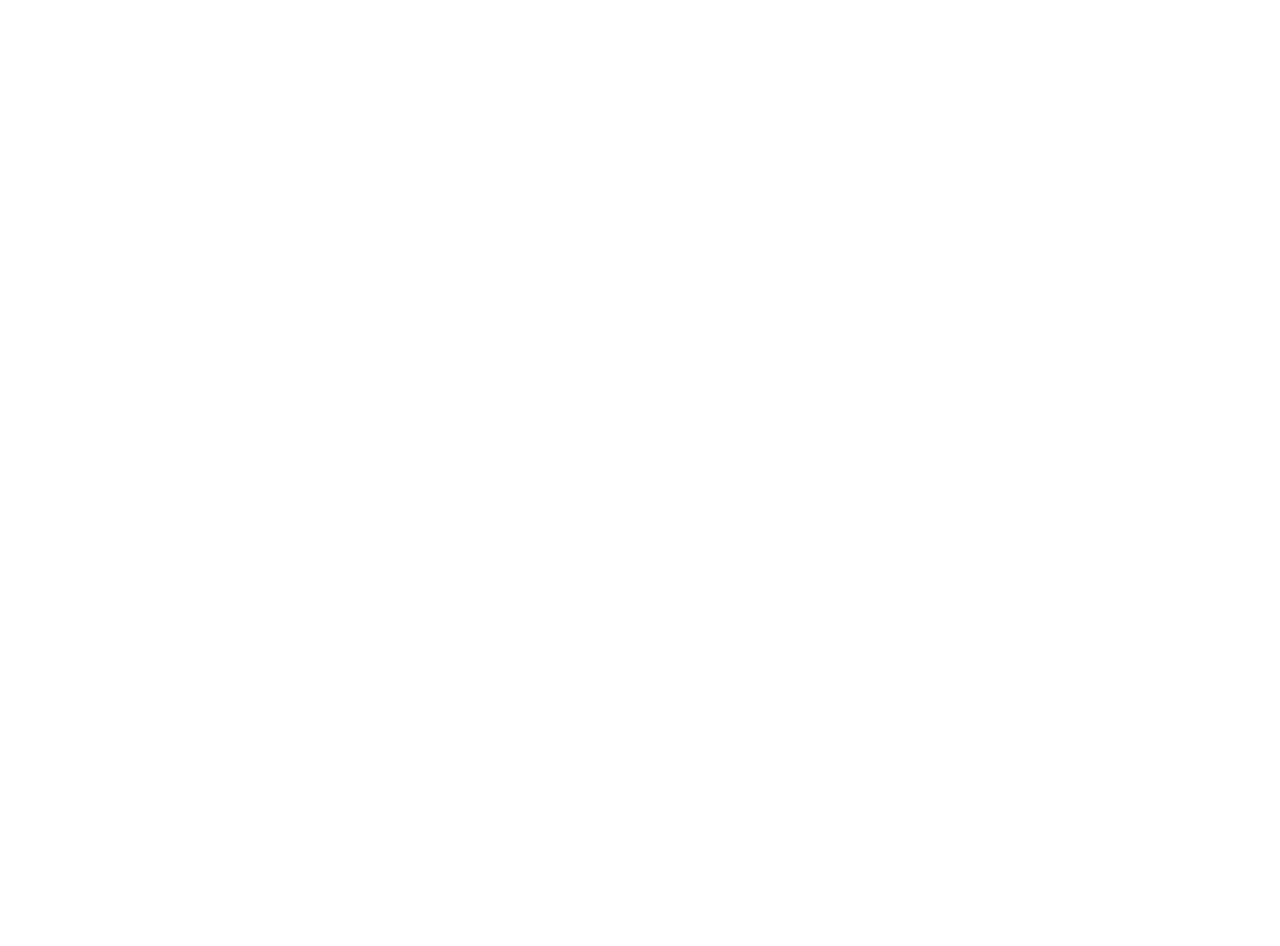
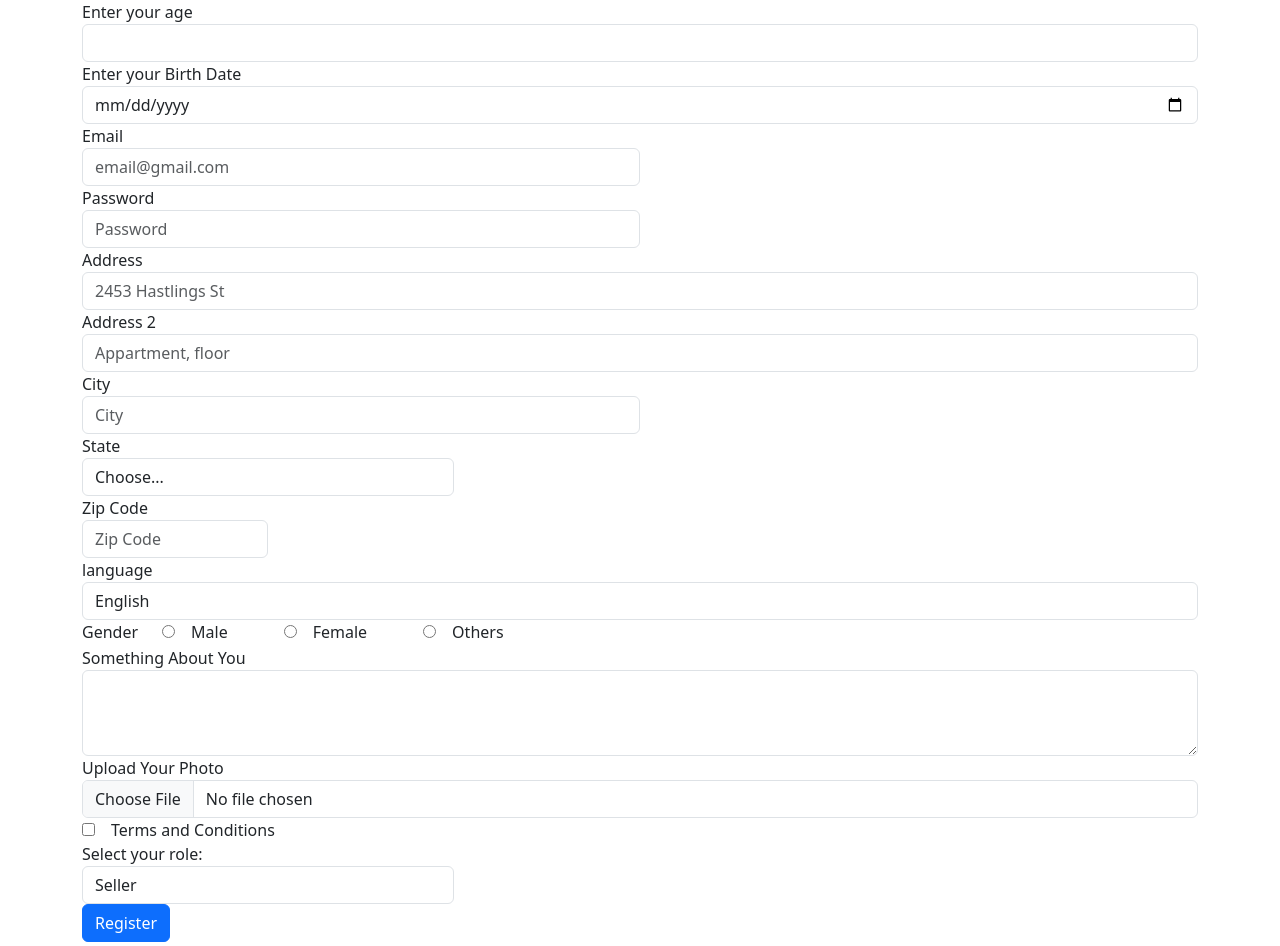
Before and after one commit to tomeksen/e-commerceAngularTomas, an Angular app: page /sign-in in a window 1280 px wide. Shown: the part 246-1192 px from the top of the page. Before the commit the page ends 800 px from the top, so only its background shows below. Built offline with nearby package versions, Linux system fonts and the light colour scheme.

Commit message:
creating sign up basic interface

```diff
--- a/src/app/customer/signin-signup/signin-signup.component.html
+++ b/src/app/customer/signin-signup/signin-signup.component.html
@@ -1 +1,107 @@
-<p>signin-signup works!</p>
+<div class="jumbotron">
+    <div class="container">
+        <div class="row">
+            <div class="">
+                <h3>Register</h3>
+                <form action="">
+                    <div class="form-group">
+                        <label for="name">Name</label>
+                        <input type="text" class="form-control" formControlName="name">
+                    </div>
+                    <div class="form-group">
+                        <label for="mobile">Mobile Number</label>
+                        <input type="tel" class="form-control" formControlName="mobNumber">
+                    </div>
+                    <div class="form-group">
+                        <label for="age">Enter your age</label>
+                        <input type="number" class="form-control" formControlName="age">
+                    </div>
+                    <div class="form-group">
+                        <label for="dob">Enter your Birth Date</label>
+                        <input type="date" class="form-control" formControlName="dob">
+                    </div>
+
+                    <div class="form-row">
+                        <div class="form-group col-md-6">
+                            <label for="email">Email</label>
+                            <input type="email" class="form-control" placeholder="email@gmail.com" formControlName="email">
+                        </div>
+                        <div class="form-group col-md-6">
+                            <label for="password">Password</label>
+                            <input type="password" class="form-control" placeholder="Password" formControlName="password">
+                        </div>
+                        <div class="form-group ">
+                            <label for="address">Address</label>
+                            <input type="text" class="form-control" placeholder="2453 Hastlings St" formControlName="addLine1">
+                        </div>
+                        <div class="form-group">
+                            <label for="address2">Address 2</label>
+                            <input type="text" class="form-control" placeholder="Appartment, floor" formControlName="addLine2">
+                        </div>
+                    </div>
+                    <div class="form-row">
+                        <div class="form-group col-md-6">
+                            <label for="city">City</label>
+                            <input type="text" class="form-control" placeholder="City" formControlName="city">
+                        </div>
+                        <div class="form-group col-md-4">
+                            <label for="state">State</label>
+                            <select id="inputState" class="form-control" formControlName="state">
+                                <option selected>Choose...</option>
+                                <option >...</option>
+                            </select>
+                        </div>
+                        <div class="form-group col-md-2">
+                            <label for="zip">Zip Code</label>
+                            <input type="text" class="form-control" placeholder="Zip Code" formControlName="zipCode">
+                        </div>
+                        <div class="form-group">
+                            <label for="language">language</label>
+                            <select class="form-control" formControlName="language">
+                                <option selected>English</option>
+                                <option>Spanish</option>
+                            </select>
+                        </div>
+                        <div class="form-group">
+                            <label for="gender">Gender</label>
+                            <div class="form-check form-check-inline">
+                                <input type="radio" class="form-check-inline" formControlName="gender" value="male">
+                                <label for="male" class="form-check-inline">Male</label>
+                            </div>
+                            <div class="form-check form-check-inline">
+                                <input type="radio" class="form-check-inline" formControlName="gender" value="female">
+                                <label for="female" class="form-check-inline">Female</label>
+                            </div>
+                            <div class="form-check form-check-inline">
+                                <input type="radio" class="form-check-inline" formControlName="gender" value="others">
+                                <label for="others" class="form-check-inline">Others</label>
+                            </div>
+                        </div>
+                        <div class="form-group">
+                            <label for="somethingAboutYou">Something About You</label>
+                            <textarea class="form-control" rows="3" formControlName="aboutYou"></textarea>
+                        </div>
+                        <div class="form-group">
+                            <label for="uploadPhoto">Upload Your Photo</label>
+                            <input type="file" class="form-control" formControlName="uploadPhoto">
+                        </div>
+                        <div class="form-group">
+                            <input type="checkbox" class="form-check-inline" formControlName="agreetc">
+                            <label for="agreetc" class="form-check-inline">Terms and Conditions</label>
+                        </div>
+                        <div class="form-group col-md-4">
+                            <label for="role">Select your role:</label>
+                            <select class="form-control" formControlName="role">
+                                <option value="seller">Seller</option>
+                                <option value="buyer">Buyer</option>
+                            </select>
+                        </div>
+                        <div class="form-group">
+                            <button class="btn btn-primary">Register</button>
+                        </div>
+                    </div>
+                </form>
+            </div>
+        </div>
+    </div>
+</div>
```
